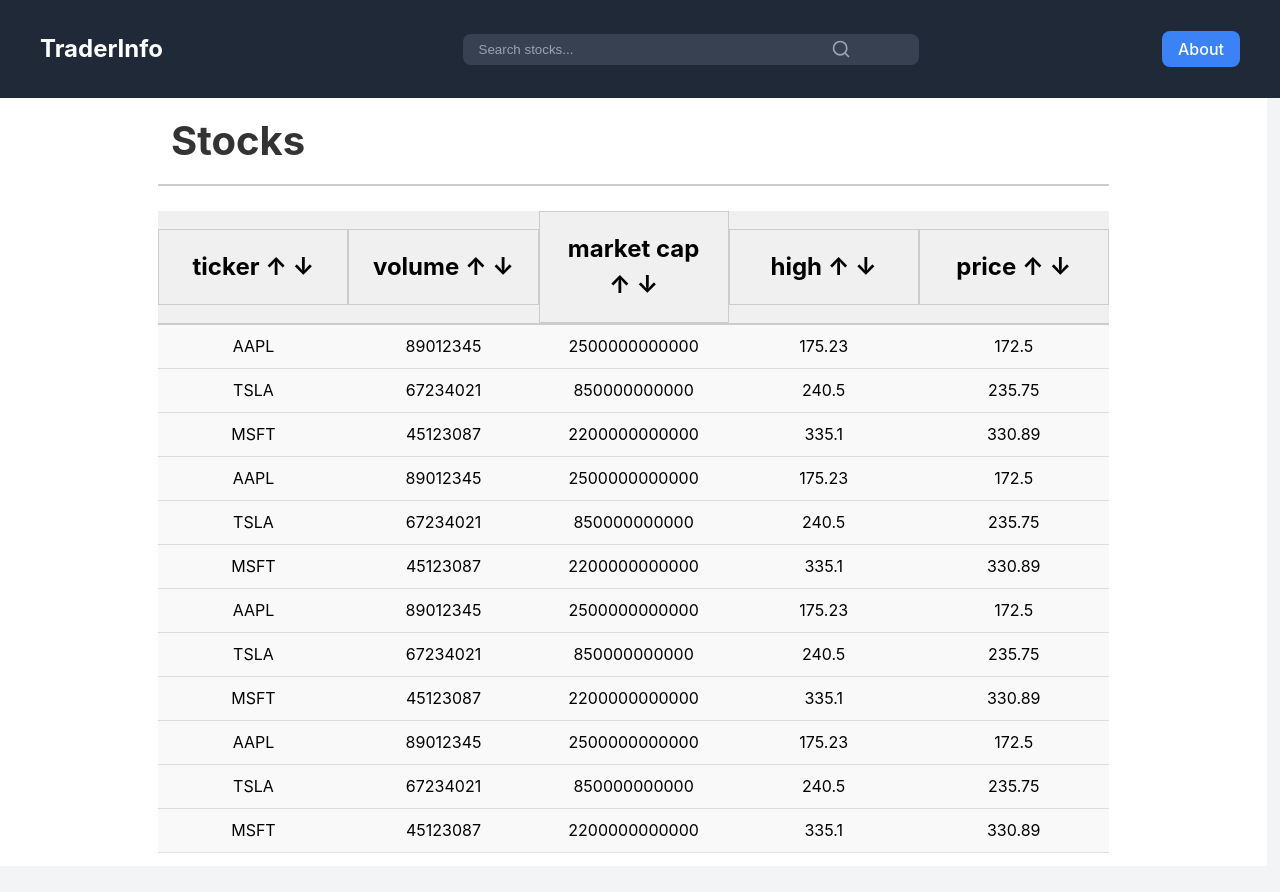
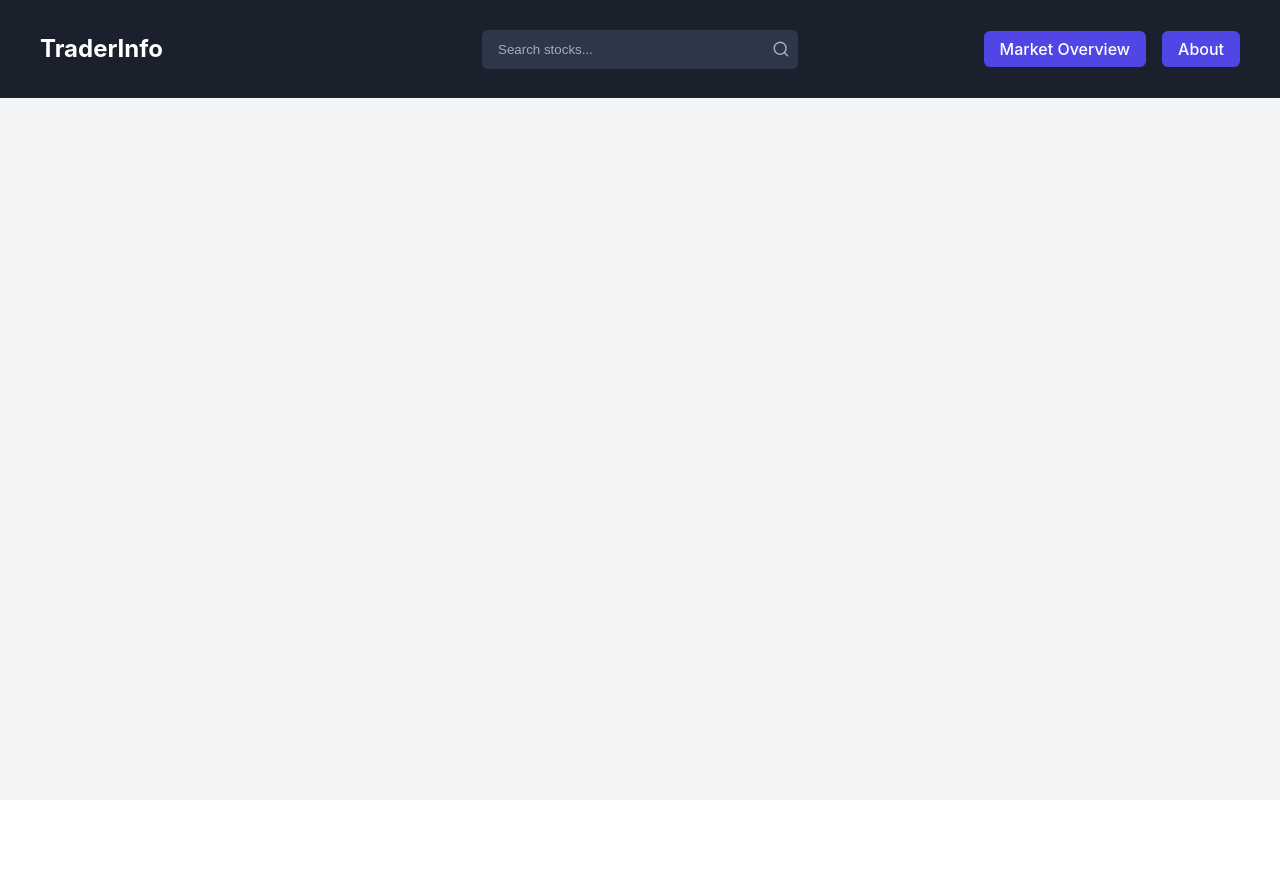
Before and after one commit to Ryan-slither/TraderInfo, a React (Vite) app in the folder frontend/: page / in a window 1280 px wide. Shown: the top 892 px of the page. After the commit the page ends 800 px from the top, so only its background shows below. Built offline with nearby package versions, Linux system fonts and the light colour scheme.

Commit message:
Added button and page for the table and moved the table

```diff
--- a/frontend/src/App.css
+++ b/frontend/src/App.css
@@ -39,8 +39,11 @@
 }
 
 .navbar {
-  background-color: #1f2937;
+  background-color: #1a202c;
   padding: 1rem;
+  position: sticky;
+  top: 0;
+  z-index: 10;
 }
 
 .navbar-content {
@@ -49,53 +52,68 @@
   display: flex;
   justify-content: space-between;
   align-items: center;
+  gap: 2rem;
 }
 
 .logo {
   color: white;
   font-size: 1.5rem;
   font-weight: bold;
+  cursor: pointer;
+  transition: opacity 0.2s;
+  white-space: nowrap;
+}
+
+.nav-buttons {
+  display: flex;
+  align-items: center;
+  gap: 1rem;
+  margin-left: auto;
 }
 
 .search-container {
-  position: relative;
-  width: 400px;
+  position: absolute;
+  left: 50%;
+  transform: translateX(-50%);
+  display: flex;
+  align-items: center;
+  background-color: #2d3748;
+  border-radius: 0.375rem;
+  padding: 0.5rem;
+  width: 300px;
 }
 
 .search-input {
   width: 100%;
-  padding: 0.5rem 2.5rem 0.5rem 1rem;
-  border-radius: 0.5rem;
+  background: transparent;
   border: none;
-  background-color: #374151;
   color: white;
+  padding: 0.25rem 0.5rem;
+  outline: none;
 }
 
 .search-input::placeholder {
-  color: #9ca3af;
+  color: #a0aec0;
 }
 
 .search-icon {
-  position: absolute;
-  right: 12px;
-  top: 50%;
-  transform: translateY(-50%);
-  color: #9ca3af;
-  cursor: pointer;
+  color: #a0aec0;
 }
 
-.about-button {
-  background-color: #3b82f6;
+.table-button, .about-button {
   padding: 0.5rem 1rem;
-  border-radius: 0.5rem;
+  background-color: #4f46e5;
+  color: white;
   border: none;
-  color: white;
+  border-radius: 0.375rem;
   cursor: pointer;
+  transition: background-color 0.2s;
 }
 
-.about-button:hover {
-  background-color: #2563eb;
+.table-button:hover, .about-button:hover {
+  background-color: #4338ca;
 }
+
 
 .main-content {
   max-width: 1200px;
@@ -266,3 +284,57 @@
   font-weight: bold;
   color: black;
 }
+
+
+.nav-buttons {
+  display: flex;
+  align-items: center;
+  gap: 1rem;
+}
+
+.table-button {
+  padding: 0.5rem 1rem;
+  background-color: #4f46e5;
+  color: white;
+  border: none;
+  border-radius: 0.375rem;
+  cursor: pointer;
+  transition: background-color 0.2s;
+}
+
+.table-button:hover {
+  background-color: #4338ca;
+}
+
+.table-page {
+  padding: 2rem;
+  max-width: 1200px;
+  margin: 0 auto;
+}
+
+.table-header {
+  display: flex;
+  justify-content: space-between;
+  align-items: center;
+  margin-bottom: 2rem;
+}
+
+.table-header h2 {
+  font-size: 1.5rem;
+  font-weight: bold;
+  color: #111827;
+}
+
+.back-button {
+  padding: 0.5rem 1rem;
+  background-color: #6b7280;
+  color: white;
+  border: none;
+  border-radius: 0.375rem;
+  cursor: pointer;
+  transition: background-color 0.2s;
+}
+
+.back-button:hover {
+  background-color: #4b5563;
+}
--- a/frontend/src/App.tsx
+++ b/frontend/src/App.tsx
@@ -2,7 +2,7 @@ import { useState, useEffect } from "react";
 import { Search } from "lucide-react";
 import { StockChart } from "./components/StockChart";
 import { TickerCard } from "./components/TickerCard";
-import { StockTable} from "./components/StockTable";
+import { StockTable } from "./components/StockTable";
 import "./App.css";
 
 interface StockData {
@@ -17,15 +17,15 @@ interface Ticker {
 }
 
 interface FinancialData {
-  Symbol: string;
-  MarketCapitalization: number;
-  PERatio: number;
-  Week52High: number;
-  Week52Low: number;
-  DividendYield: number;
-  Beta: number;
-  EPS: number;
-  ProfitMargin: number;
+  Symbol?: string;
+  MarketCapitalization?: number;
+  PERatio?: number;
+  Week52High?: number;
+  Week52Low?: number;
+  DividendYield?: number;
+  Beta?: number;
+  EPS?: number;
+  ProfitMargin?: number;
 }
 
 function App() {
@@ -36,6 +36,7 @@ function App() {
   const [financialData, setFinancialData] = useState<FinancialData | null>(null);
   const [loading, setLoading] = useState(false);
   const [showAbout, setShowAbout] = useState(false);
+  const [showTable, setShowTable] = useState(false);
 
   // Fetch symbols as user types
   useEffect(() => {
@@ -127,7 +128,8 @@ function App() {
     }
   }, [selectedTicker]);
 
-  const formatMarketCap = (marketCap: number) => {
+  const formatMarketCap = (marketCap?: number) => {
+    if (!marketCap) return 'N/A';
     if (marketCap >= 1e12) {
       return `$${(marketCap / 1e12).toFixed(2)}T`;
     } else if (marketCap >= 1e9) {
@@ -139,14 +141,19 @@ function App() {
     }
   };
 
-  const formatPercentage = (value: number) => {
-    return `${(value * 100).toFixed(2)}%`;
+  const formatPercentage = (value?: number) => {
+    return value ? `${(value * 100).toFixed(2)}%` : 'N/A';
+  };
+
+  const formatNumber = (value?: number, prefix: string = '') => {
+    return value ? `${prefix}${value.toFixed(2)}` : 'N/A';
   };
 
   const handleReset = () => {
     setSearchQuery("");
     setSelectedTicker(null);
     setShowAbout(false);
+    setShowTable(false);
   };
 
   const AboutPage = () => (
@@ -161,7 +168,6 @@ function App() {
         </p>
         <p>
           Features:<br />
-          • Real-time stock price tracking<br />
           • Historical price data visualization<br />
           • Company information and key statistics<br />
           • User-friendly search interface
@@ -185,6 +191,7 @@ function App() {
           >
             TraderInfo
           </h1>
+          <div className="nav-buttons">
             <div className="search-container">
               <input
                 type="text"
@@ -196,22 +203,46 @@ function App() {
               <Search className="search-icon cursor-pointer" size={20} />
             </div>
             <button
+              className="table-button"
+              onClick={() => {
+                setShowTable(true);
+                setShowAbout(false);
+                setSelectedTicker(null);
+                setSearchQuery("");
+              }}
+            >
+              Market Overview
+            </button>
+            <button
               className="about-button"
               onClick={() => {
                 setShowAbout(true);
                 setSelectedTicker(null);
                 setSearchQuery("");
+                setShowTable(false);
               }}
             >
               About
             </button>
           </div>
+        </div>
       </nav>
 
-      {<StockTable/>}
-
       <main className="main-content">
-        {showAbout ? (
+        {showTable ? (
+          <div className="table-page">
+            <div className="table-header">
+              <h2>Market Overview</h2>
+              <button
+                onClick={handleReset}
+                className="back-button"
+              >
+                Back to Search
+              </button>
+            </div>
+            <StockTable />
+          </div>
+        ) : showAbout ? (
           <AboutPage />
         ) : loading ? (
           <div className="text-center p-4">Loading...</div>
@@ -266,19 +297,19 @@ function App() {
                     <div className="stat-row">
                       <span className="stat-label">P/E Ratio</span>
                       <span className="stat-value">
-                        {financialData.PERatio.toFixed(2)}
+                        {formatNumber(financialData.PERatio)}
                       </span>
                     </div>
                     <div className="stat-row">
                       <span className="stat-label">52 Week High</span>
                       <span className="stat-value">
-                        ${financialData.Week52High.toFixed(2)}
+                        {formatNumber(financialData.Week52High, '$')}
                       </span>
                     </div>
                     <div className="stat-row">
                       <span className="stat-label">52 Week Low</span>
                       <span className="stat-value">
-                        ${financialData.Week52Low.toFixed(2)}
+                        {formatNumber(financialData.Week52Low, '$')}
                       </span>
                     </div>
                     <div className="stat-row">
@@ -290,13 +321,13 @@ function App() {
                     <div className="stat-row">
                       <span className="stat-label">Beta</span>
                       <span className="stat-value">
-                        {financialData.Beta.toFixed(2)}
+                        {formatNumber(financialData.Beta)}
                       </span>
                     </div>
                     <div className="stat-row">
                       <span className="stat-label">EPS</span>
                       <span className="stat-value">
-                        ${financialData.EPS.toFixed(2)}
+                        {formatNumber(financialData.EPS, '$')}
                       </span>
                     </div>
                     <div className="stat-row">
```
Lines whose indentation alone changed are shown as unchanged.
